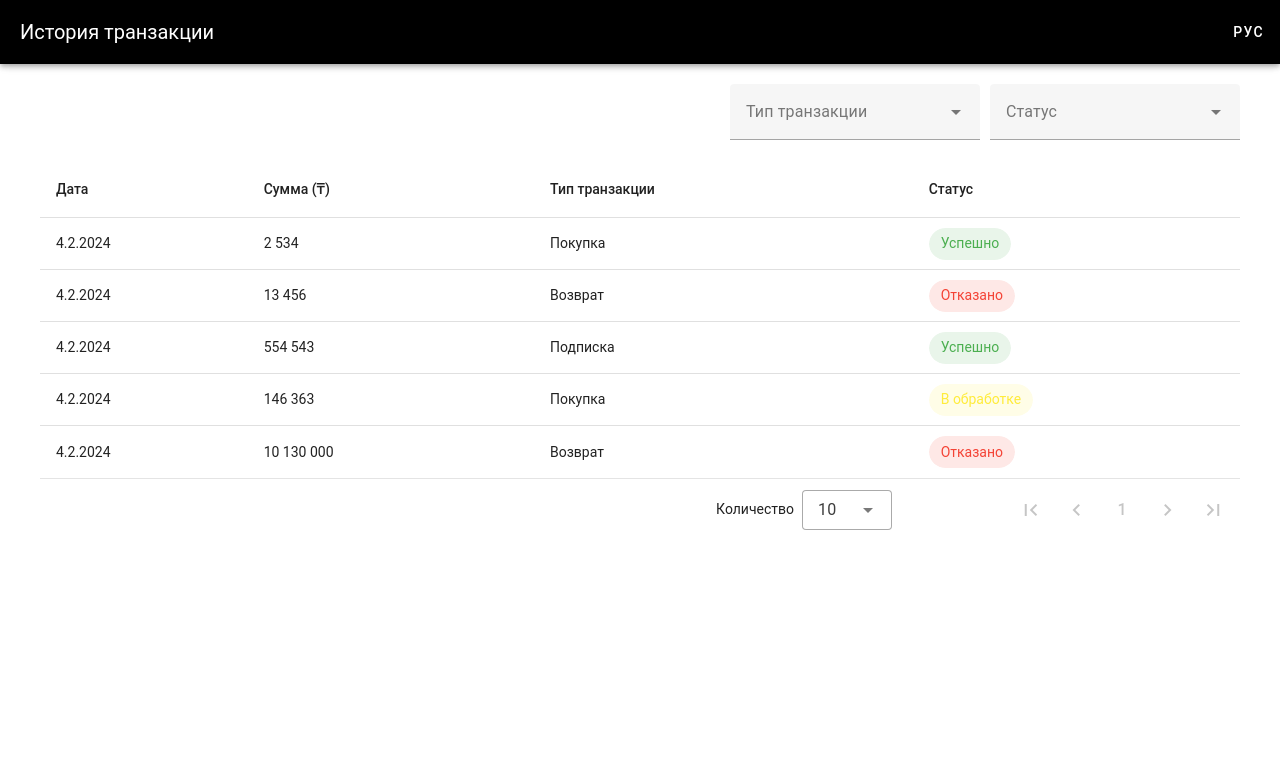
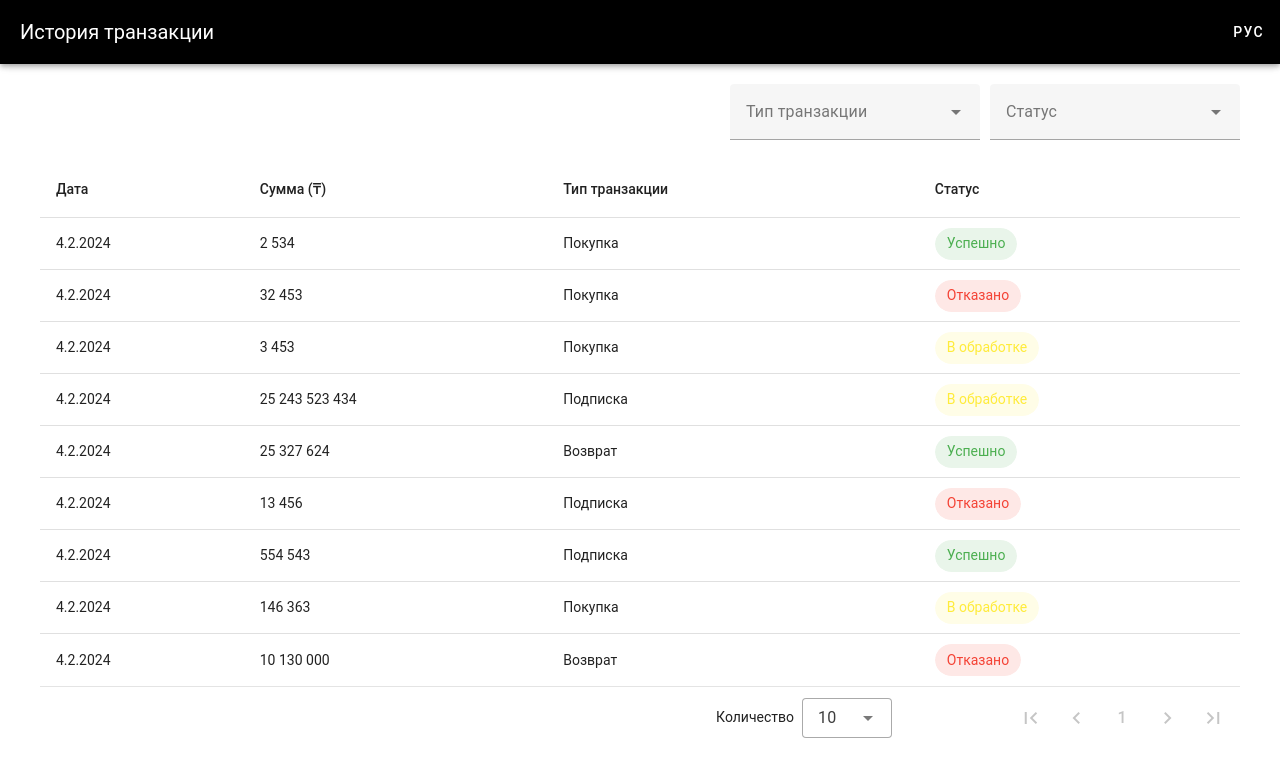
Before and after one commit to lewis2101/onevision, a Vue app: page /ru in a window 1280 px wide. Shown: the top 776 px of the page. Built offline with nearby package versions, Linux system fonts and the light colour scheme.

Commit message:
added sort

```diff
--- a/src/components/base-table.vue
+++ b/src/components/base-table.vue
@@ -4,6 +4,7 @@
         page-text=""
         :show-current-page="true"
         items-per-page-text="Количество"
+        no-data-text="Ничего не найдено"
         :items-per-page-options="perPageOptions"
         :items="items"
         :headers="headers"
@@ -47,7 +48,7 @@
 <script setup lang="ts">
 import {computed, ref} from "vue";
 import {IStatus} from "@/types/table";
-import {formatSum} from "../helpers";
+import {formatSum} from "@/helpers";
 
 const props = defineProps<{
   items: Array<Record<string, string>>,
--- a/src/locales/kk.ts
+++ b/src/locales/kk.ts
@@ -6,7 +6,7 @@ export default {
     'date': 'Уақыт күні',
     'sum': 'Сомасы (₸)',
     'type': 'Транзакция түрі',
-    'details': 'Статус'
+    'status': 'Статус'
   },
   filter: 'Сүзгі',
   status: {
--- a/src/locales/ru.ts
+++ b/src/locales/ru.ts
@@ -6,7 +6,7 @@ export default {
     'date': 'Дата',
     'sum': 'Сумма (₸)',
     'type': 'Тип транзакции',
-    'details': 'Статус'
+    'status': 'Статус'
   },
   filter: 'Фильтр',
   status: {
--- a/src/views/Main.vue
+++ b/src/views/Main.vue
@@ -3,55 +3,31 @@
     <template #header>
       <base-header/>
     </template>
-    <!--    <input type="text" placeholder="search" v-model="model">-->
     <div class="filter">
-<!--      <v-btn @click="filter = true">{{ $t('filter') }}</v-btn>-->
       <v-select
         style="max-width: 250px; width: 100%;"
         clearable
-        label="Тип транзакции"
-        :items="['Покупка', 'Подписка', 'Возврат']"
+        :label="$t('table.type')"
+        :items="listType"
+        @click:clear="typeTransactionFilter = null"
       >
+        <template #item="{ props, item }">
+          <v-list-item v-bind="props" @click="toFilterTypeTransaction(item.value)"></v-list-item>
+        </template>
       </v-select>
       <v-select
-        v-model="status"
         style="max-width: 250px; width: 100%;"
         clearable
-        @click="select"
-        label="Статус"
-        :items="['Успешно', 'В обработке', 'Ошибка']"
-      ></v-select>
+        :label="$t('table.status')"
+        :items="listStatus"
+        @click:clear="statusFilter = null"
+      >
+        <template #item="{ props, item }">
+          <v-list-item v-bind="props" @click="toFilterStatus(item.value)"></v-list-item>
+        </template>
+      </v-select>
     </div>
     <base-table :headers="headers" :items="sortedItems"/>
-    <v-dialog
-      v-model="filter"
-      width="auto"
-    >
-      <v-card
-        max-width="400"
-        title="Фильтр"
-      >
-        <template #text>
-          <div style="margin-bottom: 10px;">От:
-            <v-btn>
-              <input type="date" style="outline: none">
-            </v-btn>
-          </div>
-          <div>До:
-          <v-btn>
-            <input type="date" style="outline: none">
-          </v-btn>
-          </div>
-        </template>
-        <template v-slot:actions>
-          <v-btn
-            class="ms-auto"
-            text="Ok"
-            @click="filter = false"
-          ></v-btn>
-        </template>
-      </v-card>
-    </v-dialog>
   </base-layout>
 </template>
 
@@ -67,44 +43,78 @@ import {IItem, IStatus, IType} from "@/types/table";
 
 const {t} = useI18n()
 
-const model = ref('')
-const filter = ref(false)
-const typeTransaction = ref<IType | null>(null)
-const status = ref<IStatus | null>(null)
+const typeTransactionFilter = ref<IType | null>(null)
+const statusFilter = ref<IStatus | null>(null)
 
-const select = (item) => {
-  console.log(item)
+const listType = computed(() => (
+  [
+    {
+      title: t('type.buy'),
+      value: 'buy',
+    },
+    {
+      title: t('type.comeback'),
+      value: 'comeback',
+    },
+    {
+      title: t('type.subscribe'),
+      value: 'subscribe',
+    }
+  ]
+))
+
+const listStatus = computed(() => (
+  [
+    {
+      title: t('status.success'),
+      value: 'success',
+    },
+    {
+      title: t('status.reject'),
+      value: 'reject',
+    },
+    {
+      title: t('status.pending'),
+      value: 'pending',
+    }
+  ]
+))
+
+watch(typeTransactionFilter, value => {
+  if(value === null) sort()
+})
+
+watch(statusFilter, value => {
+  if(value === null) sort()
+})
+const toFilterStatus = (value: IStatus) => {
+  statusFilter.value = value
+  sort()
 }
 
-// watch(model, value => {
-//   const query = value.toLowerCase();
-//   console.log(query)
-//   if(!query) sortedItems.value = items
-//
-//   sortedItems.value = items.filter(item => {
-//     const itemDate = item.date.toLowerCase();
-//     const itemSum = item.sum.toLowerCase();
-//     const itemType = item.type.toLowerCase();
-//     const itemDetails = item.details.toLowerCase();
-//
-//     if(isContains(itemDate, query)) return isContains(itemDate, query)
-//     if(isContains(itemSum, query)) return isContains(itemSum, query)
-//     if(isContains(itemType, query)) return isContains(itemType, query)
-//     if(isContains(itemDetails, query)) return isContains(itemDetails, query)
-//
-//   })
-// })
+const toFilterTypeTransaction = (value: IType) => {
+  typeTransactionFilter.value = value
+  sort()
+}
 
-// const isContains = (text: string, query: string) => {
-//   if (text.includes(query) || levenshtein(query, text) <= 3) return text.includes(query) || levenshtein(query, text) <= 3
-// }
+const sort = () => {
+  if(typeTransactionFilter.value === null && statusFilter.value === null) return sortedItems.value = items
+
+  sortedItems.value = items.filter(i => {
+    if (typeTransactionFilter.value && statusFilter.value) {
+      return i.type === typeTransactionFilter.value && i.status === statusFilter.value
+    }
+    if(typeTransactionFilter.value) return i.type === typeTransactionFilter.value
+    if(statusFilter.value) return i.status === statusFilter.value
+  })
+}
 
 const headers = computed(() => (
   [
     {title: t('table.date'), value: 'date', sortable: true},
     {title: t('table.sum'), value: 'sum', sortable: true},
     {title: t('table.type'), value: 'type', sortable: true},
-    {title: t('table.details'), value: 'details', sortable: true}
+    {title: t('table.status'), value: 'status', sortable: true}
   ]
 ))
 
@@ -118,8 +128,36 @@ const items: IItem[] = [
   },
   {
     date: formatDate(new Date().toString()),
+    sum: '32453',
+    type: 'buy',
+    status: 'reject',
+    id: Date.now().toString()
+  },
+  {
+    date: formatDate(new Date().toString()),
+    sum: '3453',
+    type: 'buy',
+    status: 'pending',
+    id: Date.now().toString()
+  },
+  {
+    date: formatDate(new Date().toString()),
+    sum: '25243523434',
+    type: 'subscribe',
+    status: 'pending',
+    id: Date.now().toString()
+  },
+  {
+    date: formatDate(new Date().toString()),
+    sum: '25327624',
+    type: 'comeback',
+    status: 'success',
+    id: Date.now().toString()
+  },
+  {
+    date: formatDate(new Date().toString()),
     sum: '13456',
-    type: 'comeback',
+    type: 'subscribe',
     status: 'reject',
     id: Date.now().toString()
   },
```
Also changed, not shown: src/types/table.ts (+4 -4 lines).
